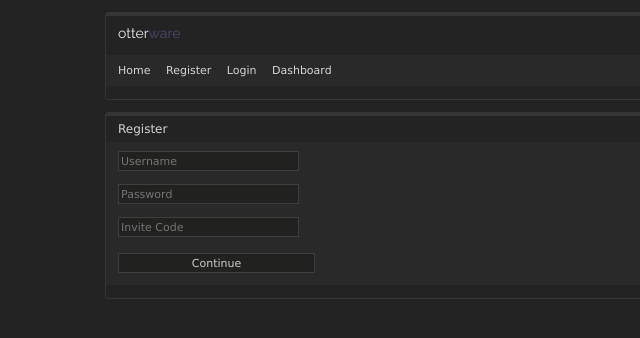
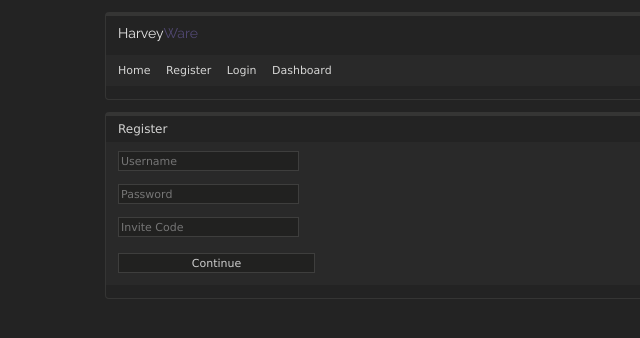
Before and after one commit to harveyware/1, a plain HTML site: page register.html in a window 1280 px wide. Shown: the full height of the page, 0-640 px from the left. Drawn offline with nearby package versions, Linux system fonts and the light colour scheme.

Commit message:
Update register.html

```diff
--- a/register.html
+++ b/register.html
@@ -18,7 +18,7 @@
         <div id="brdheader" class="block">
             <div class="box">
                 <div id="brdtitle" class="inbox">
-                    <h1><a style="font-size: 14px;">otter<span>ware</span></a></h1>
+                    <h1><a style="font-size: 14px;">Harvey<span>Ware</span></a></h1>
                 </div>
                 <div id="brdmenu" class="inbox">
                     <ul>
```
